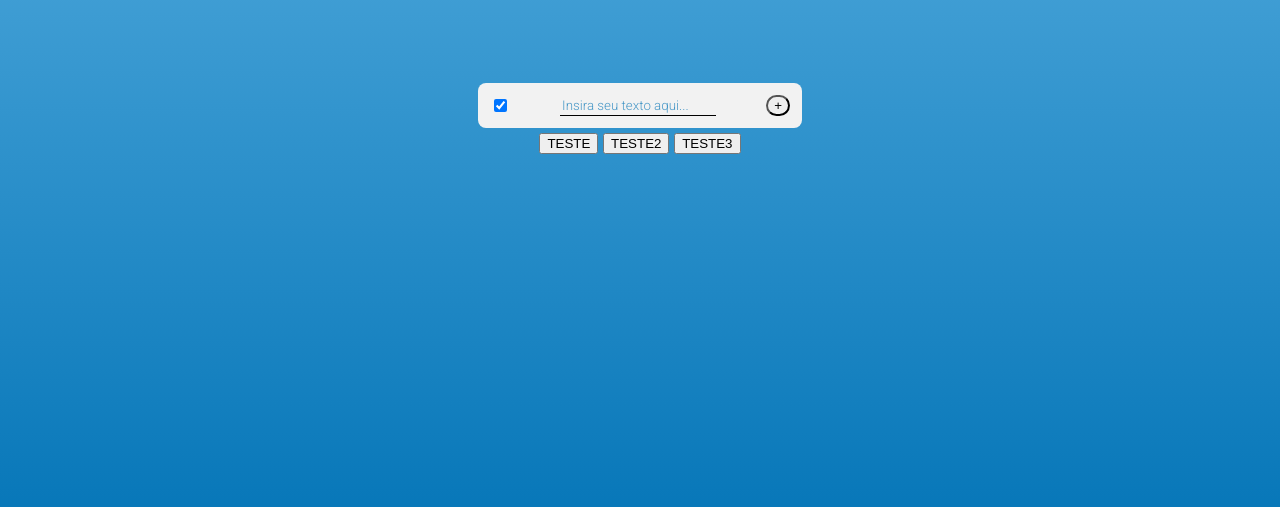
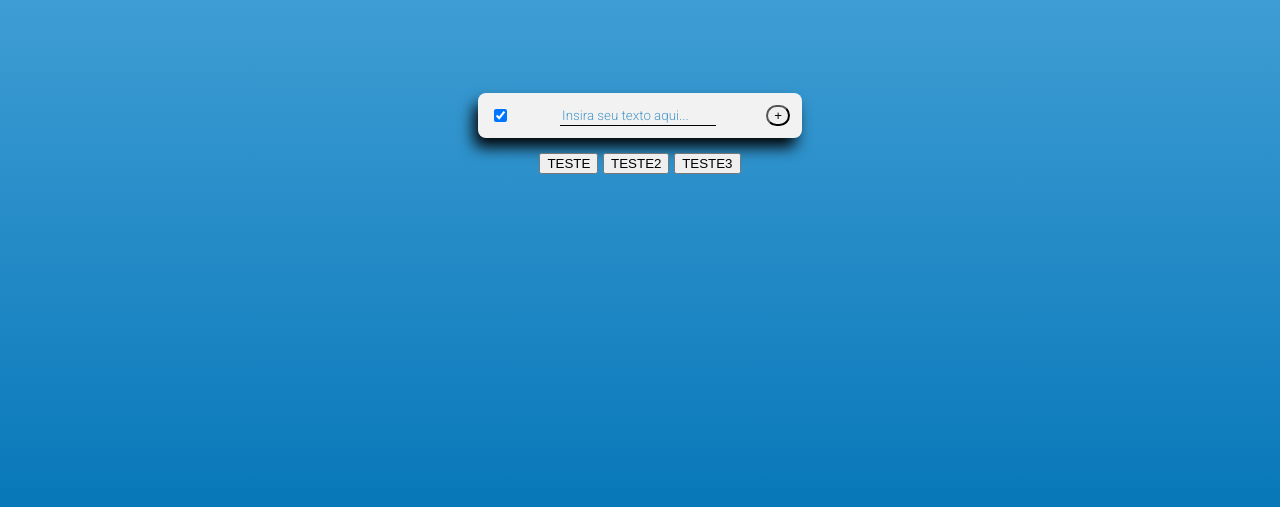
Before and after one commit to flaviospjunior/to-do-list, a plain HTML site: page index.html in a window 1280 px wide. Both pictures are taken after a click on the checkbox 500 px from the left and 324 px from the top of the page. Shown: the part 219-726 px from the top of the page. Drawn offline with Linux system fonts and the light colour scheme.

Commit message:
Adição de sombra aos elementos

```diff
--- a/index.html
+++ b/index.html
@@ -25,7 +25,7 @@
   <body>
     <div class="container">
       <div class="outrasTarefas">
-        <div class="tarefas">
+        <div class="tarefas shadow">
           <div class="tarefa">
             <input
               type="checkbox"
--- a/script.js
+++ b/script.js
@@ -5,7 +5,7 @@ function addTask() {
     let listaTarefas = Array.from(document.querySelectorAll(".tarefa"));
 
     const tarefas = document.createElement(`div${listaTarefas.length}`);
-    tarefas.classList.add("tarefas");
+    tarefas.classList.add("tarefas", "shadow");
 
     const divTarefa = document.createElement(`div${listaTarefas.length}`);
     divTarefa.classList.add("tarefa");
@@ -29,7 +29,13 @@ function addTask() {
 function marcacao(id) {
   let inputParaMarcar = document.getElementById(`text-input${id.substr(8)}`);
   let flagId = document.getElementById(id);
+  let parentDiv = flagId.parentNode.parentNode;
+  console.log(parentDiv);
   if (flagId.checked == true && inputParaMarcar.value.length > 0) {
     inputParaMarcar.classList.add("tracejar");
-  } else inputParaMarcar.classList.remove("tracejar");
+    parentDiv.classList.remove("shadow");
+  } else {
+    inputParaMarcar.classList.remove("tracejar");
+    parentDiv.classList.add("shadow");
+  }
 }
--- a/style.css
+++ b/style.css
@@ -46,8 +46,12 @@ header {
   background-color: #f2f2f2;
   padding: 12px;
   border-radius: 8px;
-  margin: 5px;
   display: flex;
+  margin: 10px;
+}
+.shadow {
+  box-shadow: -5px 10px 15px -1px;
+  margin: 15px;
 }
 
 .tarefa {
@@ -72,4 +76,5 @@ header {
 .tracejar {
   text-decoration: line-through;
   pointer-events: none;
+  box-shadow: 0px;
 }
```
